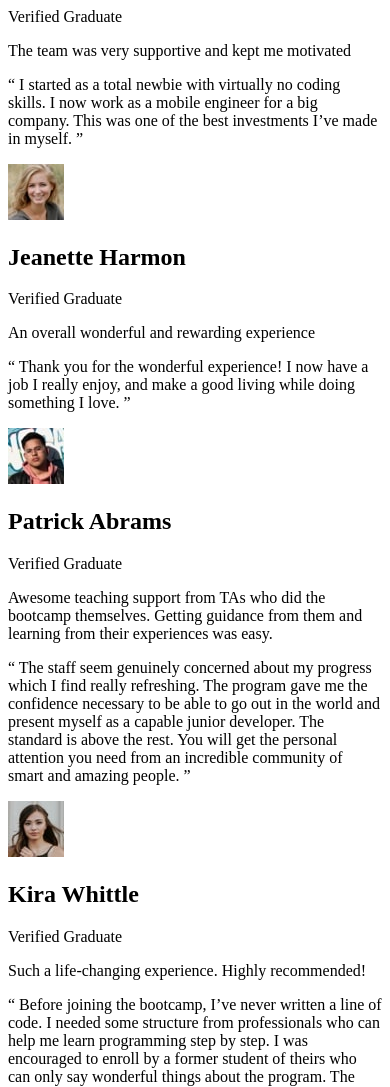
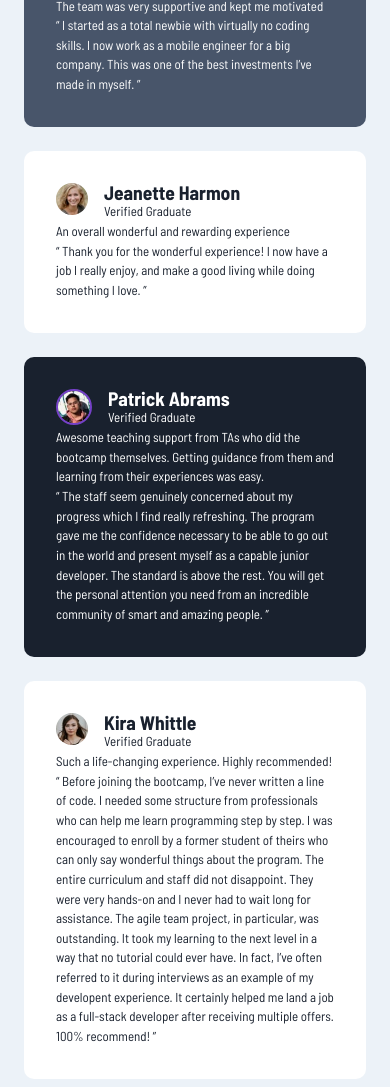
Before and after one commit to hellcsaba/testimonals-grid, a plain HTML site: page index.html in a window 390 px wide. Shown: the part 518-1605 px from the top of the page. Drawn offline with Linux system fonts and the light colour scheme.

Commit message:
Add layout for mobile view

```diff
--- /dev/null
+++ b/index.css
@@ -0,0 +1,81 @@
+@import url('https://fonts.googleapis.com/css2?family=Barlow+Semi+Condensed:ital,wght@0,100;0,200;0,300;0,400;0,500;0,600;0,700;0,800;0,900;1,100;1,200;1,300;1,400;1,500;1,600;1,700;1,800;1,900&display=swap');
+
+:root {
+    /* Primary Colors */
+    --moderate-violet: hsl(263, 55%, 52%);
+    --very-dark-grayish-blue: hsl(217, 19%, 35%);
+    --very-dark-blackish-blue: hsl(219, 29%, 14%);
+    --white: hsl(0, 0%, 100%);
+
+    /* Neutral Colors */
+    --light-gray: hsl(0, 0%, 81%);
+    --light-grayish-blue: hsl(210, 46%, 95%);
+  }
+
+*, *::before, *::after {
+    box-sizing: content-box;
+    padding: 0;
+    margin: 0;
+}
+
+body {
+    font-family: 'Barlow Semi Condensed', 'sans-serif';
+    font-size: 0.8125rem;
+    background-color: var(--light-grayish-blue);
+    color: var(--white);
+    line-height: 3ch;
+}
+
+.testimonial-list {
+    display: grid;
+    place-items: center;
+    min-height: 100vh;
+    gap: 1.5rem;
+    margin: 5rem 1.5rem;
+}
+
+.testimonial {
+    padding: 2rem;
+    border-radius: 10px;
+}
+
+.testimonial--daniel {
+    background-color: var(--moderate-violet);
+}
+
+.testimonial--jonathan {
+    background-color: var(--very-dark-grayish-blue);
+}
+
+.testimonial--jeanette {
+    background-color: var(--white);
+    color: var(--very-dark-blackish-blue);
+}
+
+.testimonial--patrick {
+    background-color: var(--very-dark-blackish-blue);
+}
+
+.testimonial--kira {
+    background-color: var(--white);
+    color: var(--very-dark-blackish-blue);
+}
+
+.testimonial__header {
+    display: flex;
+    gap: 1rem;
+}
+
+.testimonial__image {
+    border-radius: 50%;
+    max-width: 2rem;
+    max-height: 2rem;
+}
+
+.testimonial__image--daniel {
+    border: 0.15rem solid hsl(264, 83%, 70%);
+}
+
+.testimonial__image--patrick {
+    border: 0.15rem solid var(--moderate-violet);
+}
--- a/index.html
+++ b/index.html
@@ -4,6 +4,8 @@
     <meta charset="UTF-8" />
     <meta name="viewport" content="width=device-width, initial-scale=1.0" />
     <!-- displays site properly based on user's device -->
+
+    <link href="index.css" rel="stylesheet" />
 
     <link
       rel="icon"
@@ -15,21 +17,25 @@
     <title>Testimonals Grid Section</title>
   </head>
   <body>
-    <main>
-      <article>
-        <header>
-          <img src="images/image-daniel.jpg" alt="Daniel Clifford" />
-          <div>
+    <main class="testimonial-list">
+      <article class="testimonial testimonial--daniel">
+        <header class="testimonial__header">
+          <img
+            class="testimonial__image testimonial__image--daniel"
+            src="images/image-daniel.jpg"
+            alt="Daniel Clifford"
+          />
+          <div class="testimonial__info">
             <h2>Daniel Clifford</h2>
             <p>Verified Graduate</p>
           </div>
         </header>
-        <p>
+        <p class="testimonial__intro">
           I received a job offer mid-course, and the subjects I learned were
           current, if not more so, in the company I joined. I honestly feel I
           got every penny’s worth.
         </p>
-        <p>
+        <p class="testimonial__quote">
           “ I was an EMT for many years before I joined the bootcamp. I’ve been
           looking to make a transition and have heard some people who had an
           amazing experience here. I signed up for the free intro course and
@@ -40,28 +46,38 @@
         </p>
       </article>
 
-      <article>
-        <header>
-          <img src="images/image-jonathan.jpg" alt="Jonathan Walters" />
-          <div>
-            <h2>Jonathan Walters</h2>
-            <p>Verified Graduate</p>
+      <article class="testimonial testimonial--jonathan">
+        <header class="testimonial__header">
+          <img
+            class="testimonial__image"
+            src="images/image-jonathan.jpg"
+            alt="Jonathan Walters"
+          />
+          <div class="testimonial__info">
+            <h2 class="testimonial__name">Jonathan Walters</h2>
+            <p class="testimonial__status">Verified Graduate</p>
           </div>
         </header>
-        <p>The team was very supportive and kept me motivated</p>
-        <p>
+        <p class="testimonial__intro">
+          The team was very supportive and kept me motivated
+        </p>
+        <p class="testimonial__quote">
           “ I started as a total newbie with virtually no coding skills. I now
           work as a mobile engineer for a big company. This was one of the best
           investments I’ve made in myself. ”
         </p>
       </article>
 
-      <article>
-        <header>
-          <img src="images/image-jeanette.jpg" alt="Jeanette Harmon" />
-          <div>
-            <h2>Jeanette Harmon</h2>
-            <p>Verified Graduate</p>
+      <article class="testimonial testimonial--jeanette">
+        <header class="testimonial__header">
+          <img
+            class="testimonial__image"
+            src="images/image-jeanette.jpg"
+            alt="Jeanette Harmon"
+          />
+          <div class="testimonial__info">
+            <h2 class="testimonial__name">Jeanette Harmon</h2>
+            <p class="testimonial__status">Verified Graduate</p>
           </div>
         </header>
         <p>An overall wonderful and rewarding experience</p>
@@ -71,20 +87,24 @@
         </p>
       </article>
 
-      <article>
-        <header>
-          <img src="images/image-patrick.jpg" alt="Patrick Abrams" />
-          <div>
-            <h2>Patrick Abrams</h2>
-            <p>Verified Graduate</p>
+      <article class="testimonial testimonial--patrick">
+        <header class="testimonial__header">
+          <img
+            class="testimonial__image testimonial__image--patrick"
+            src="images/image-patrick.jpg"
+            alt="Patrick Abrams"
+          />
+          <div class="testimonial__info">
+            <h2 class="testimonial__name">Patrick Abrams</h2>
+            <p class="testimonial__status">Verified Graduate</p>
           </div>
         </header>
-        <p>
+        <p class="testimonial__intro">
           Awesome teaching support from TAs who did the bootcamp themselves.
           Getting guidance from them and learning from their experiences was
           easy.
         </p>
-        <p>
+        <p class="testimonial__quote">
           “ The staff seem genuinely concerned about my progress which I find
           really refreshing. The program gave me the confidence necessary to be
           able to go out in the world and present myself as a capable junior
@@ -94,16 +114,22 @@
         </p>
       </article>
 
-      <article>
-        <header>
-          <img src="images/image-kira.jpg" alt="Kira Whittle" />
-          <div>
-            <h2>Kira Whittle</h2>
-            <p>Verified Graduate</p>
+      <article class="testimonial testimonial--kira">
+        <header class="testimonial__header">
+          <img
+            class="testimonial__image"
+            src="images/image-kira.jpg"
+            alt="Kira Whittle"
+          />
+          <div class="testimonial__info">
+            <h2 class="testimonial__name">Kira Whittle</h2>
+            <p class="testimonial__status">Verified Graduate</p>
           </div>
         </header>
-        <p>Such a life-changing experience. Highly recommended!</p>
-        <p>
+        <p class="testimonial__intro">
+          Such a life-changing experience. Highly recommended!
+        </p>
+        <p class="testimonial__quote">
           “ Before joining the bootcamp, I’ve never written a line of code. I
           needed some structure from professionals who can help me learn
           programming step by step. I was encouraged to enroll by a former
```
